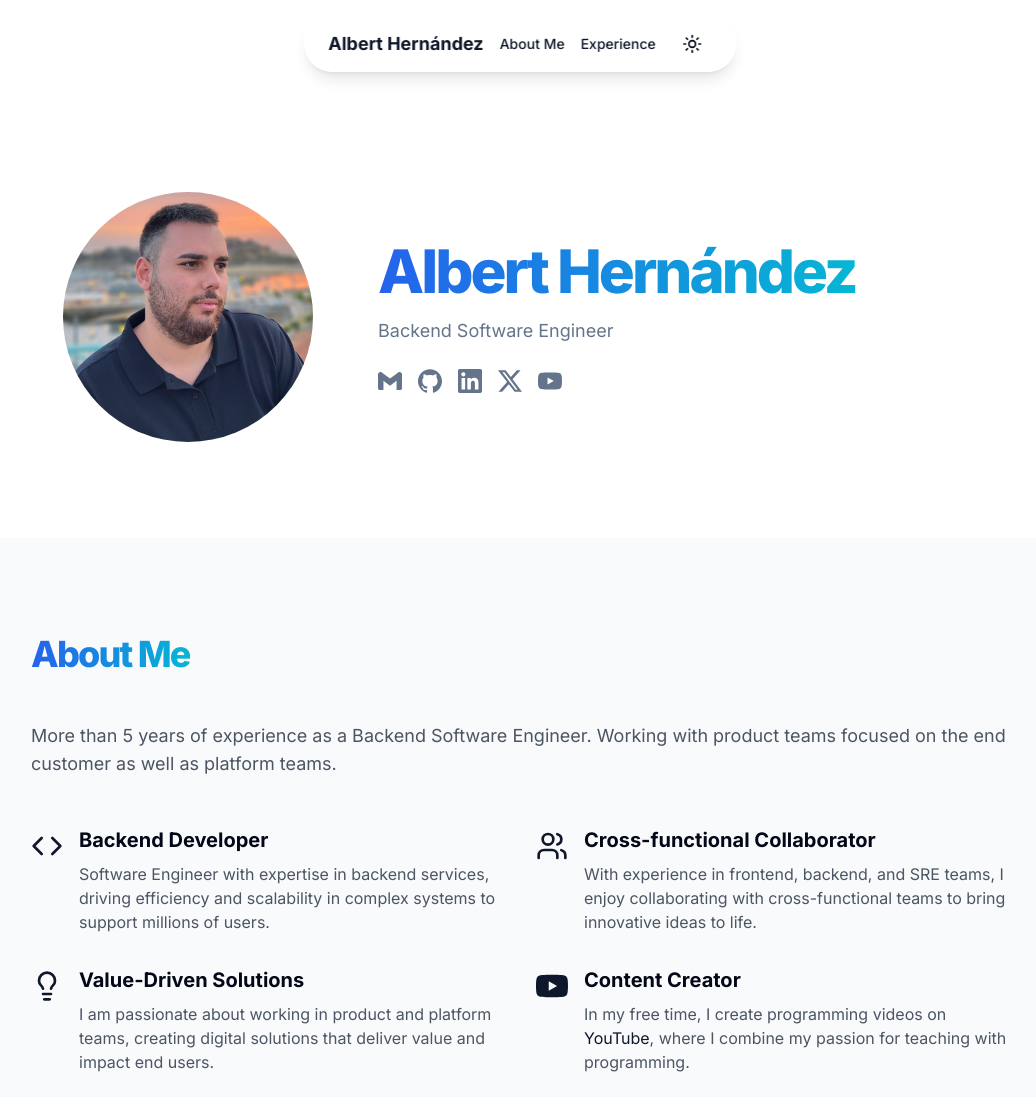
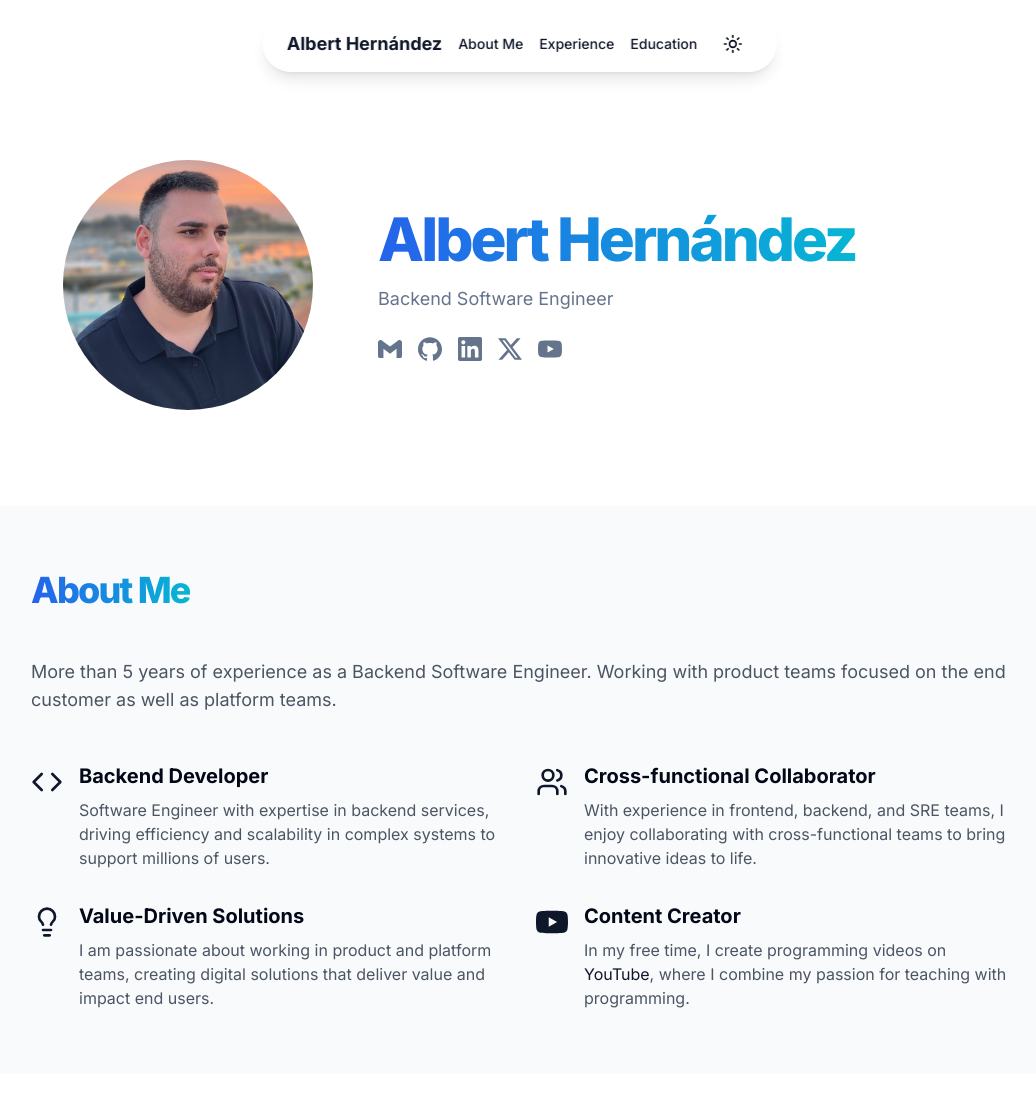
Before and after one commit to AlbertHernandez/alberthernandez.dev, a Next.js app: page / in a window 1280 px wide. Shown: the top 1097 px of the page, without its empty margins (120-1156 px from the left). Built offline with nearby package versions, Linux system fonts and the light colour scheme.

Commit message:
v65
Signed-off-by: Albert Hernandez <alberthernandezdev@gmail.com>

```diff
--- a/src/app/page.tsx
+++ b/src/app/page.tsx
@@ -601,6 +601,12 @@ export default function Portfolio() {
             >
               Experience
             </button>
+            <button
+              onClick={() => scrollToSection("education")}
+              className="text-primary transition-all ease-in-out hover:scale-110"
+            >
+              Education
+            </button>
           </nav>
           <div
             className="relative"
@@ -671,7 +677,7 @@ export default function Portfolio() {
           </div>
         </div>
       </header>
-      <main className="flex-1 pt-24">
+      <main className="flex-1 pt-16">
         <section
           id="about"
           className="container py-8 md:py-12 lg:py-24 mx-auto"
@@ -782,7 +788,7 @@ export default function Portfolio() {
 
         <section
           id="about-me"
-          className="py-12 md:py-24 lg:py-24 bg-gray-50 dark:bg-gray-800"
+          className="py-12 md:py-12 lg:py-16 bg-gray-50 dark:bg-gray-800"
         >
           <div className="container mx-auto max-w-[1042px]">
             <h2 className="text-3xl font-extrabold leading-tight tracking-tighter md:text-4xl mb-12 text-left">
@@ -867,7 +873,7 @@ export default function Portfolio() {
 
         <section
           id="experience"
-          className="container py-8 md:py-12 lg:py-24 mx-auto"
+          className="container py-12 md:py-12 lg:py-16 mx-auto"
         >
           <div className="mx-auto max-w-[980px] flex flex-col items-start gap-2 space-y-6">
             <h2 className="text-3xl font-extrabold leading-tight tracking-tighter md:text-4xl flex items-center mb-8 w-full justify-between text-primary">
@@ -1034,7 +1040,7 @@ export default function Portfolio() {
 
         <section
           id="education"
-          className="py-12 md:py-24 lg:py-24 bg-gray-50 dark:bg-gray-800"
+          className="py-12 md:py-12 lg:py-16 bg-gray-50 dark:bg-gray-800"
         >
           <div className="container mx-auto max-w-[1042px]">
             <h2 className="text-3xl font-extrabold leading-tight tracking-tighter md:text-4xl flex items-center mb-8 w-full justify-between text-primary">
```
